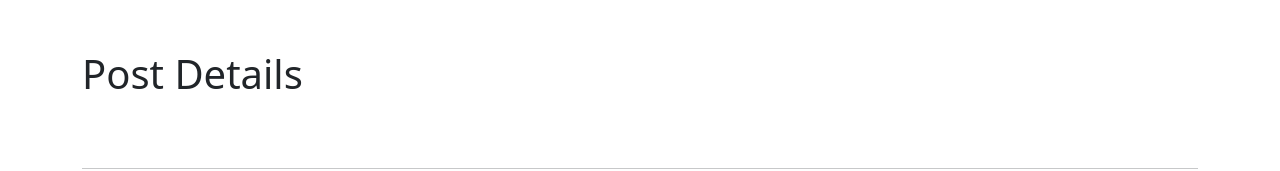
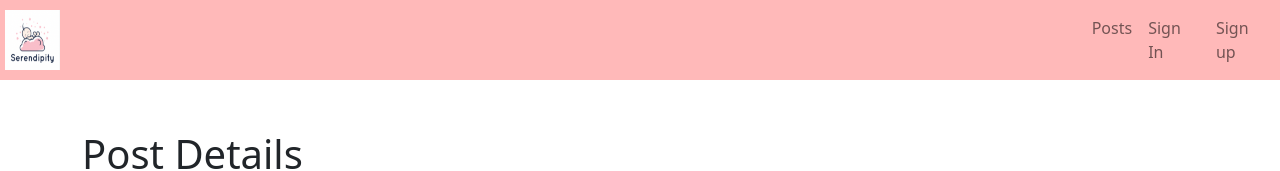
Before and after one commit to ted001/Serendipity, a website: page public/postDetail.html in a window 1280 px wide. Shown: the top 171 px of the page. Drawn offline with nearby package versions, Linux system fonts and the light colour scheme; no server answers; files whose address does not match are found by name.

Commit message:
add navbar in the postDetail page

```diff
--- a/db/MyMongoDB.js
+++ b/db/MyMongoDB.js
@@ -4,7 +4,7 @@ require("dotenv").config();
 
 function MyMongoDB() {
   const myDB = {};
-  const url = "url";
+  const url = "mongodb://localhost:27017" || process.env.DB_URL;
   const DB_NAME = "baby-stuff-sharing-db";
 
   myDB.read = async (collectionName, query) => {
--- a/public/javascripts/postDetail.js
+++ b/public/javascripts/postDetail.js
@@ -5,7 +5,7 @@ function PostDetails() {
   const id = url.substring(url.lastIndexOf("/") + 1);
   const post = {};
 
-  // calculate the time past after the post is created
+  // get date
   function getDate(createdTime) {
     let date = new Date(parseInt(createdTime));
 
--- a/public/postDetail.html
+++ b/public/postDetail.html
@@ -15,8 +15,46 @@
     <!--PostDetail style-->
     <link rel="stylesheet" href="/stylesheets/style.css" />
     <link rel="stylesheet" href="/stylesheets/postDetail.css" />
+    <link rel="stylesheet" type="text/css" href="/stylesheets/navbar.css" />
   </head>
   <body>
+    <div class="bgcolor">
+      <nav class="navbar navbar-expand-lg navbar-light">
+        <div class="leftContainer">
+          <a class="navbar-brand" href="/"
+            ><img src="/images/logo.png" alt="Serendipity Logo"
+          /></a>
+        </div>
+        <!-- <div class="invis">
+          <div id="logout"></div>
+        </div> -->
+        <div class="rightContainer">
+          <div class="collapse navbar-collapse" id="navbarText">
+            <ul class="navbar-nav mr-auto">
+              <li><div id="logout"></div></li>
+              <li><div id="createPosts"></div></li>
+              <li class="nav-item active">
+                <a class="nav-link" href="/postList.html">Posts</a>
+              </li>
+              <li class="nav-item">
+                <div class="uname">
+                  <a class="nav-link" id="signin" href="/login.html">Sign In</a>
+                </div>
+              </li>
+              <li class="nav-item">
+                <a
+                  class="nav-link"
+                  name="signup"
+                  id="signup"
+                  href="/signup.html"
+                  >Sign up</a
+                >
+              </li>
+            </ul>
+          </div>
+        </div>
+      </nav>
+    </div>
     <div id="page-container">
       <div id="content-wrap">
         <div class="container mb-5">
@@ -58,5 +96,6 @@
       crossorigin="anonymous"
     ></script>
     <script src="/javascripts/postDetail.js"></script>
+    <script src="/javascripts/navBar.js"></script>
   </body>
 </html>
--- a/public/stylesheets/navbar.css
+++ b/public/stylesheets/navbar.css
@@ -1,4 +1,4 @@
-img {
+.leftContainer img {
   padding-left: 5px;
   width: 60px;
   height: 60px;
```
